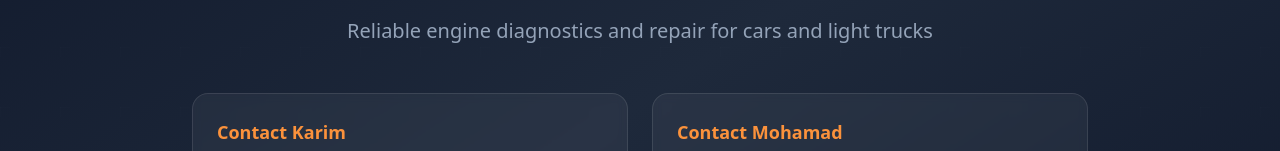
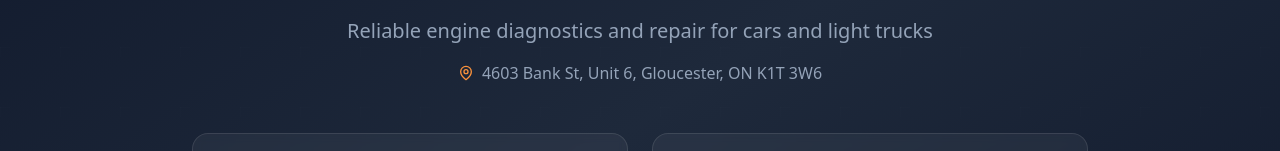
Before and after one commit to top239/KAMwebsite, a React (Vite) app: page / in a window 1280 px wide. Shown: the part 313-464 px from the top of the page. Built offline with nearby package versions, Linux system fonts and the light colour scheme; no server answers; the database is empty.

Commit message:
Update hero section address display

```diff
--- a/src/components/Hero.tsx
+++ b/src/components/Hero.tsx
@@ -1,4 +1,4 @@
-import { Phone, Mail, MessageSquare } from 'lucide-react';
+import { Phone, Mail, MessageSquare, MapPin } from 'lucide-react';
 
 export default function Hero() {
   return (
@@ -23,6 +23,11 @@ export default function Hero() {
           <p className="text-lg md:text-xl text-slate-400 max-w-2xl mx-auto">
             Reliable engine diagnostics and repair for cars and light trucks
           </p>
+
+          <div className="flex items-center justify-center gap-2 mt-4 text-slate-400">
+            <MapPin className="w-4 h-4 text-orange-400 flex-shrink-0" />
+            <span className="text-sm md:text-base">4603 Bank St, Unit 6, Gloucester, ON K1T 3W6</span>
+          </div>
         </div>
 
         <div className="grid grid-cols-1 md:grid-cols-2 gap-6 max-w-4xl mx-auto">
```
